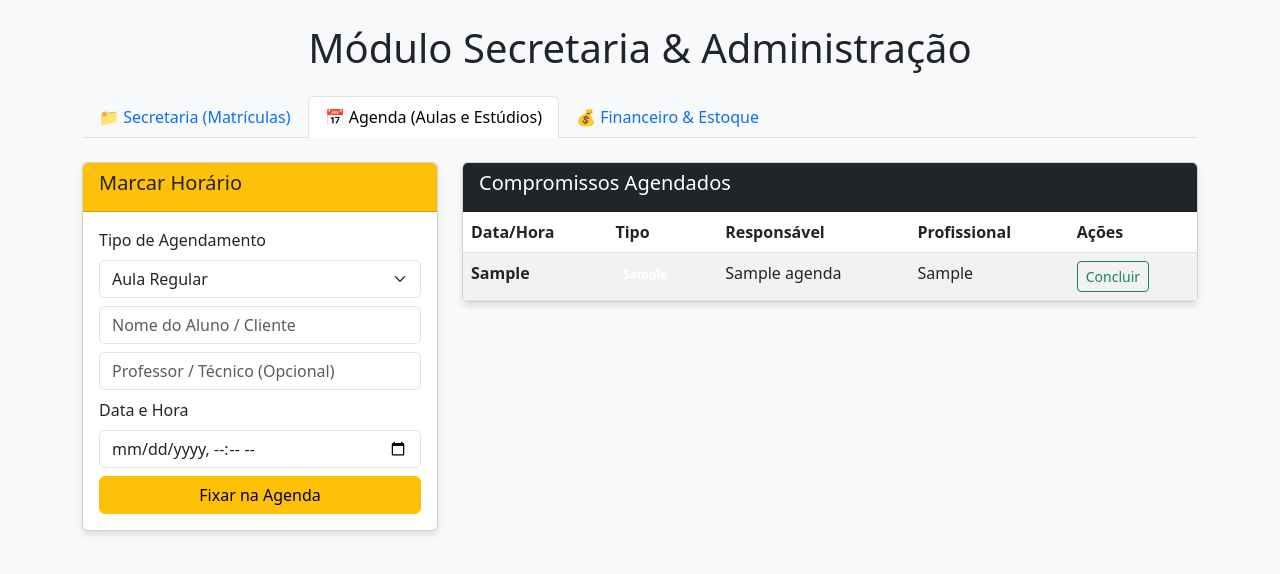
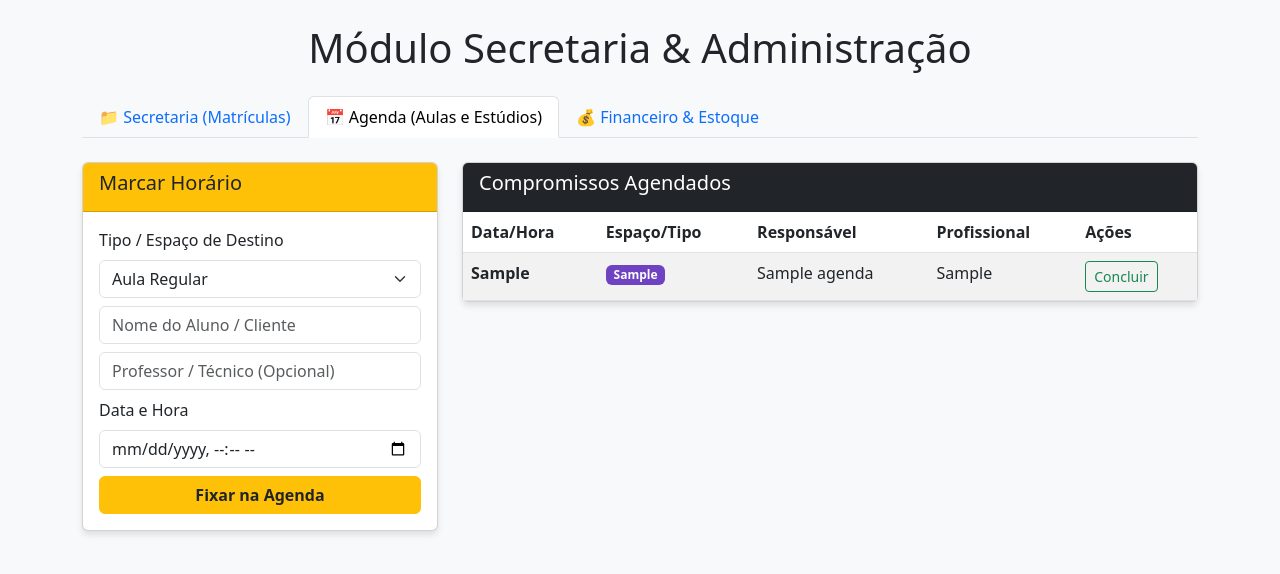
Before and after one commit to Casademusicacambuci/escola_musica, a Flask app: page / in a window 1280 px wide, after a click on "📅 Agenda (Aulas e Estúdios)". Shown: the part 56-630 px from the top of the page. Run offline with Flask 3, Linux system fonts and the light colour scheme; the visitor is signed in with stand-in values (Sample User, id 1); tables that the repository leaves empty hold one stand-in row (values such as "Sample post").

Commit message:
Update index.html

```diff
--- a/templates/index.html
+++ b/templates/index.html
@@ -24,6 +24,7 @@
     <div class="container mt-4">
         <h1 class="text-center mb-4">Módulo Secretaria & Administração</h1>
 
+        <!-- Abas para Organização dos Setores -->
         <ul class="nav nav-tabs mb-4" id="painelAbas" role="tablist">
             <li class="nav-item"><button class="nav-link active" id="sec-tab" data-bs-toggle="tab" data-bs-target="#secretaria" type="button" role="tab">📁 Secretaria (Matrículas)</button></li>
             <li class="nav-item"><button class="nav-link" id="agenda-tab" data-bs-toggle="tab" data-bs-target="#agenda" type="button" role="tab">📅 Agenda (Aulas e Estúdios)</button></li>
@@ -31,8 +32,10 @@
         </ul>
 
         <div class="tab-content" id="conteudoAbas">
+            <!-- ABA SECRETARIA -->
             <div class="tab-pane fade show active" id="secretaria" role="tabpanel">
                 <div class="row">
+                    <!-- Formulários de Matrícula -->
                     <div class="col-md-4">
                         <div class="card">
                             <div class="card-header bg-primary text-white"><h5>Matricular Aluno</h5></div>
@@ -54,6 +57,7 @@
                         </div>
                     </div>
 
+                    <!-- Listagens -->
                     <div class="col-md-8">
                         <div class="card">
                             <div class="card-header bg-dark text-white"><h5>Alunos Matriculados</h5></div>
@@ -84,18 +88,22 @@
                 </div>
             </div>
 
+            <!-- ABA AGENDA ATUALIZADA -->
             <div class="tab-pane fade" id="agenda" role="tabpanel">
                 <div class="row">
+                    <!-- Agendador -->
                     <div class="col-md-4">
                         <div class="card">
                             <div class="card-header bg-warning text-dark"><h5>Marcar Horário</h5></div>
                             <div class="card-body">
                                 <form action="/agendar" method="POST">
                                     <div class="mb-2">
-                                        <label class="form-label">Tipo de Agendamento</label>
+                                        <label class="form-label">Tipo / Espaço de Destino</label>
                                         <select name="tipo_agendamento" class="form-select" required>
-                                            <option value="Aula">Aula Regular</option>
-                                            <option value="Estúdio">Locação de Estúdio</option>
+                                            <option value="Aula Regular">Aula Regular</option>
+                                            <option value="Estúdio de Gravação">Estúdio de Gravação</option>
+                                            <option value="Estúdio de Ensaio">Estúdio de Ensaio</option>
+                                            <option value="Estúdio de Videoclipe">Estúdio de Videoclipe</option>
                                         </select>
                                     </div>
                                     <input type="text" name="nome_responsavel" class="form-control mb-2" placeholder="Nome do Aluno / Cliente" required>
@@ -104,23 +112,30 @@
                                         <label class="form-label">Data e Hora</label>
                                         <input type="datetime-local" name="data_hora" class="form-control" required>
                                     </div>
-                                    <button type="submit" class="btn btn-warning w-100 text-darkfw-bold">Fixar na Agenda</button>
+                                    <button type="submit" class="btn btn-warning w-100 text-dark fw-bold">Fixar na Agenda</button>
                                 </form>
                             </div>
                         </div>
                     </div>
 
+                    <!-- Quadro de Horários -->
                     <div class="col-md-8">
                         <div class="card">
                             <div class="card-header bg-dark text-white"><h5>Compromissos Agendados</h5></div>
                             <div class="card-body p-0">
                                 <table class="table table-striped mb-0">
-                                    <thead><tr><th>Data/Hora</th><th>Tipo</th><th>Responsável</th><th>Profissional</th><th>Ações</th></tr></thead>
+                                    <thead><tr><th>Data/Hora</th><th>Espaço/Tipo</th><th>Responsável</th><th>Profissional</th><th>Ações</th></tr></thead>
                                     <tbody>
                                         {% for comp in compromissos %}
                                         <tr>
                                             <td><strong>{{ comp.data_hora }}</strong></td>
-                                            <td><span class="badge {{ 'bg-primary' if comp.tipo_agendamento == 'Aula' else 'bg-purple text-white' }}" style="background-color: #6f42c1 if comp.tipo_agendamento != 'Aula' else '';">{{ comp.tipo_agendamento }}</span></td>
+                                            <td>
+                                                {% if "Aula" in comp.tipo_agendamento %}
+                                                    <span class="badge bg-primary">{{ comp.tipo_agendamento }}</span>
+                                                {% else %}
+                                                    <span class="badge bg-purple text-white" style="background-color: #6f42c1;">{{ comp.tipo_agendamento }}</span>
+                                                {% endif %}
+                                            </td>
                                             <td>{{ comp.nome_responsavel }}</td>
                                             <td>{{ comp.profissional }}</td>
                                             <td>
@@ -142,6 +157,7 @@
                 </div>
             </div>
 
+            <!-- ABA FINANCEIRO -->
             <div class="tab-pane fade" id="financeiro" role="tabpanel">
                 <div class="row text-center mb-4">
                     <div class="col-4"><div class="p-3 bg-success text-white rounded">Entradas<br><h4>R$ {{ "%.2f"|format(total_entradas) }}</h4></div></div>
```
